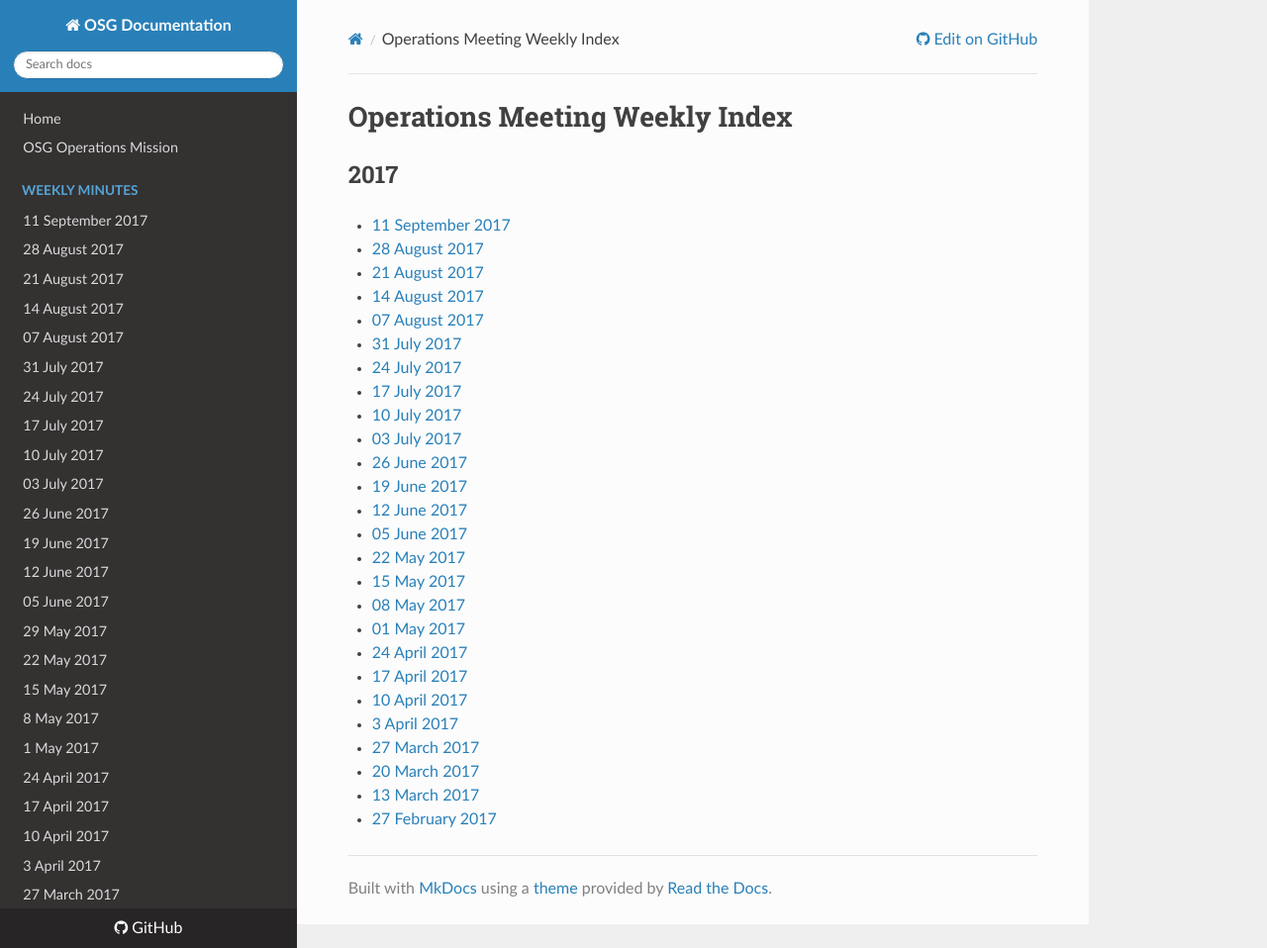
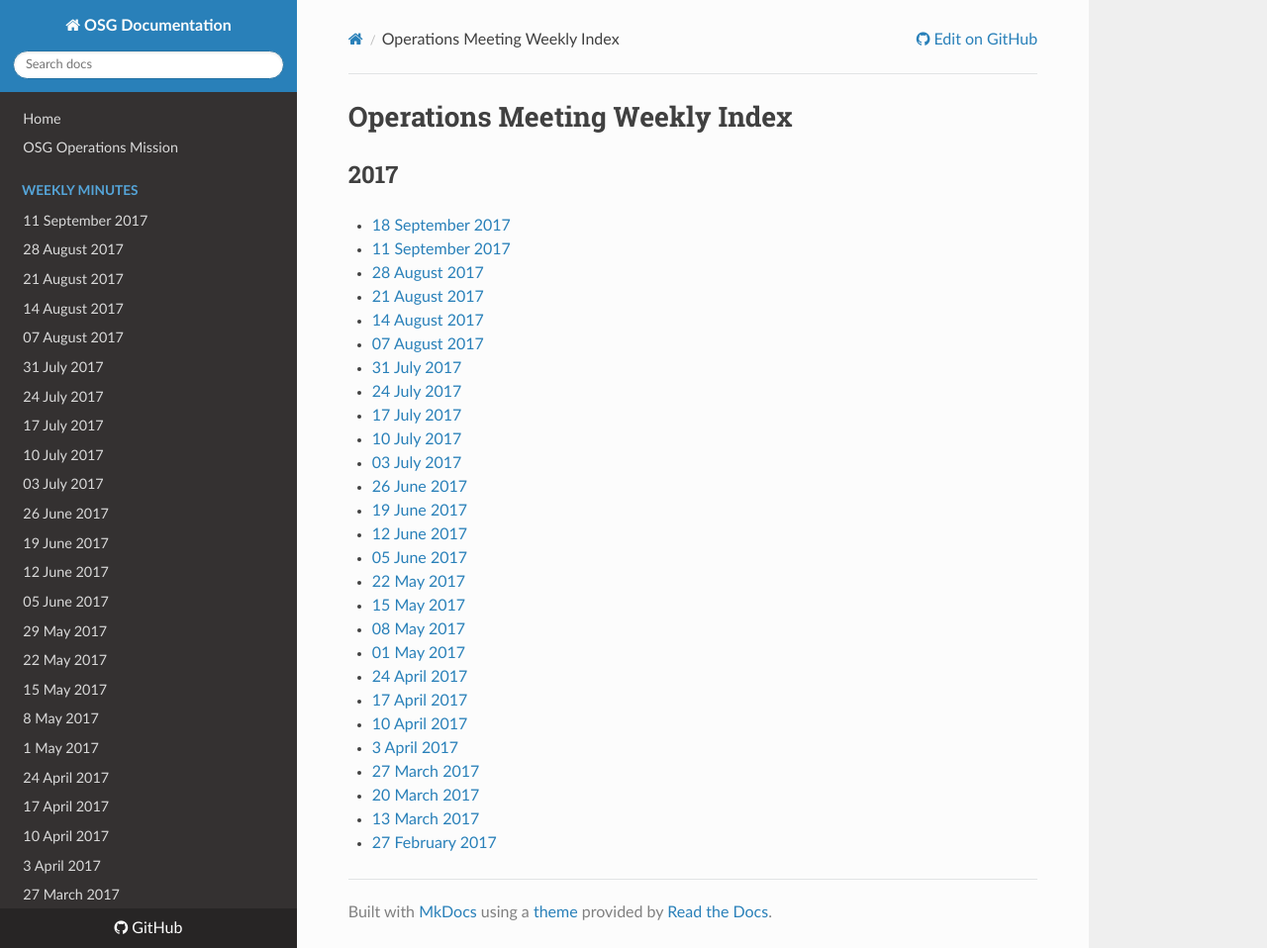
Before and after one commit to osg-htc/operations, an MkDocs documentation site: the page built from docs/WeeklyMinutes/MeetingIndex.md, in a window 1280 px wide and 958 px high. Shown: the whole window at 99% size. Built offline with MkDocs 1.6.1, drawn with Linux system fonts in a browser that asks for light colours; nearby versions of some CDN libraries; old or Windows-style settings are respelled for this version of MkDocs.

Commit message:
Update MeetingIndex.md

```diff
--- a/docs/WeeklyMinutes/MeetingIndex.md
+++ b/docs/WeeklyMinutes/MeetingIndex.md
@@ -1,6 +1,7 @@
 # Operations Meeting Weekly Index
 
 ## 2017
+   * [18 September 2017](18Sep2017.md)
    * [11 September 2017](11Sep2017.md)
    * [28 August 2017](28Aug2017.md)
    * [21 August 2017](21Aug2017.md)
```
